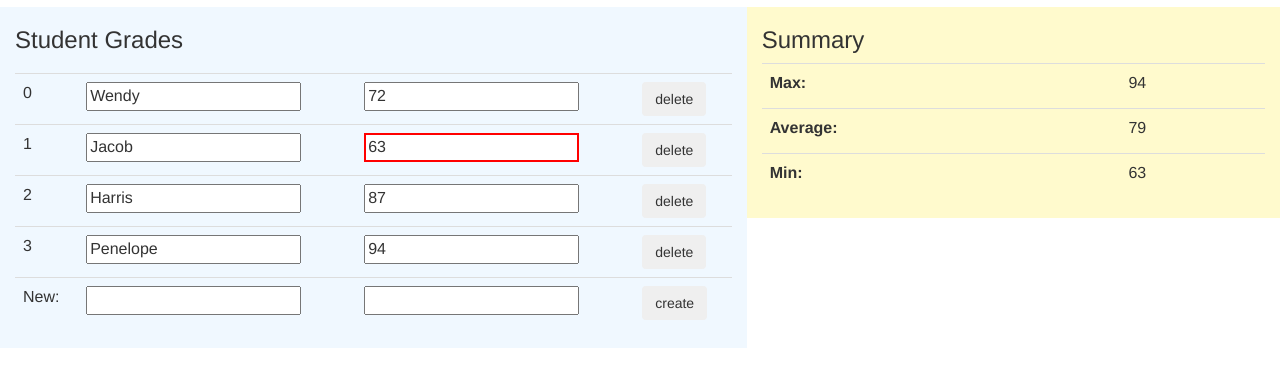
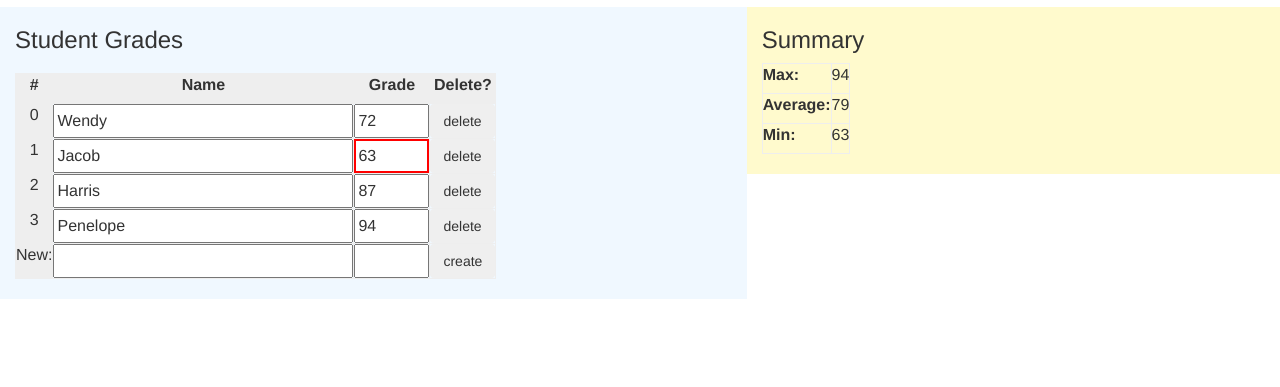
Before and after one commit to chairfield/angular-grade-sheet-basic, a website: page index.html in a window 1280 px wide. Shown: the part 63-450 px from the top of the page. Drawn offline with nearby package versions, Linux system fonts and the light colour scheme.

Commit message:
styling entry list more like a spreadsheet

```diff
--- a/index.html
+++ b/index.html
@@ -8,6 +8,7 @@
             myApp.controller('GradeSheetCtrl', ['$scope',
                 function($scope) {
                     $scope._ = _;
+                    $scope.columnLabels = ['#', 'Name', 'Grade', 'Delete?'];
                     $scope.entries = [
                         { name: 'Wendy', grade: 72 },
                         { name: 'Jacob', grade: 63 },
@@ -52,11 +53,18 @@
                 }
             });
         </script>
+        <link rel="stylesheet" href="lib/bootstrap-3.3.5-dist/css/bootstrap.css"></link>
         <style type="text/css">
+            input { height: 34px; }
             input:focus { border: 2px solid green; }
+            input[type="text"] { width: 300px; }
+            input[type="number"] { width: 75px; }
+            .table { width: auto; }
+            .table > tbody > tr > td { border: 1px solid #EEE; padding: 0px; height: 30px; }
+            .table > button { height: 30px; padding: 0px; }
+            .column-label > td, .row-label { text-align: center; background: #EEE; }
             .failing { border: 2px solid red; }
         </style>
-        <link rel="stylesheet" href="lib/bootstrap-3.3.5-dist/css/bootstrap.css"></link>
     </head>
     <body ng-app="myApp">
         <h1>Grade Sheet</h1>
@@ -65,14 +73,17 @@
                 <div class="col-xs-12 col-md-7" style="background-color: AliceBlue;">
                     <h3>Student Grades<h3>
                     <table class="table">
+                        <tr class="column-label">
+                            <td ng-repeat="label in columnLabels"><label>{{label}}</label></td>
+                        </tr>
                         <tr ng-repeat="($index, entry) in entries">
-                            <td>{{$index}}</td>
+                            <td class="row-label">{{$index}}</td>
                             <td><update-on-enter-input model="entry.name" type="text"></update-on-enter-input></td>
                             <td><update-on-enter-input model="entry.grade" type="number" ng-class="{failing: entry.grade < 65}"></update-on-enter-input></td>
                             <td><button class="btn" ng-click="delete($index)">delete</button></td>
                         </tr>
                         <tr ng-controller="NewEntryCtrl">
-                            <td>New:</td>
+                            <td class="row-label">New:</td>
                             <td><input ng-model="newEntry.name" type="text" ng-keyup="$event.keyCode == 13 && create()"></input></td>
                             <td><input ng-model="newEntry.grade" type="number" ng-keyup="$event.keyCode == 13 && create()"></input></td>
                             <td><button class="btn" ng-click="create()">create</button></td>
```
